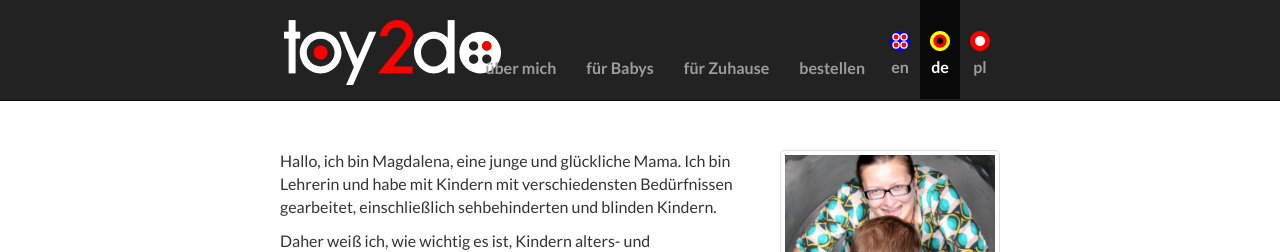
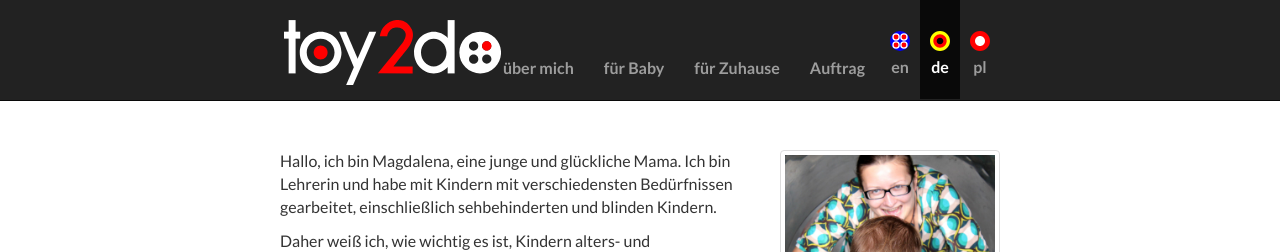
Before and after one commit to qoobaa/toy2do.com, a Jekyll site: the page built from de.html, in a window 1280 px wide. Shown: the top 252 px of the page. Built offline with Jekyll 4.4.1, drawn with Linux system fonts in a browser that asks for light colours; nearby versions of some CDN libraries.

Commit message:
Update header.html

```diff
--- a/_includes/de/header.html
+++ b/_includes/de/header.html
@@ -25,7 +25,7 @@
         </li>
         <li>
           <a href="#baby">
-            für Babys
+            für Baby
           </a>
         </li>
         <li>
@@ -35,7 +35,7 @@
         </li>
         <li>
           <a href="#orders">
-            bestellen
+            Auftrag
           </a>
         </li>
         {% for locale in site.data.locales %}
```
